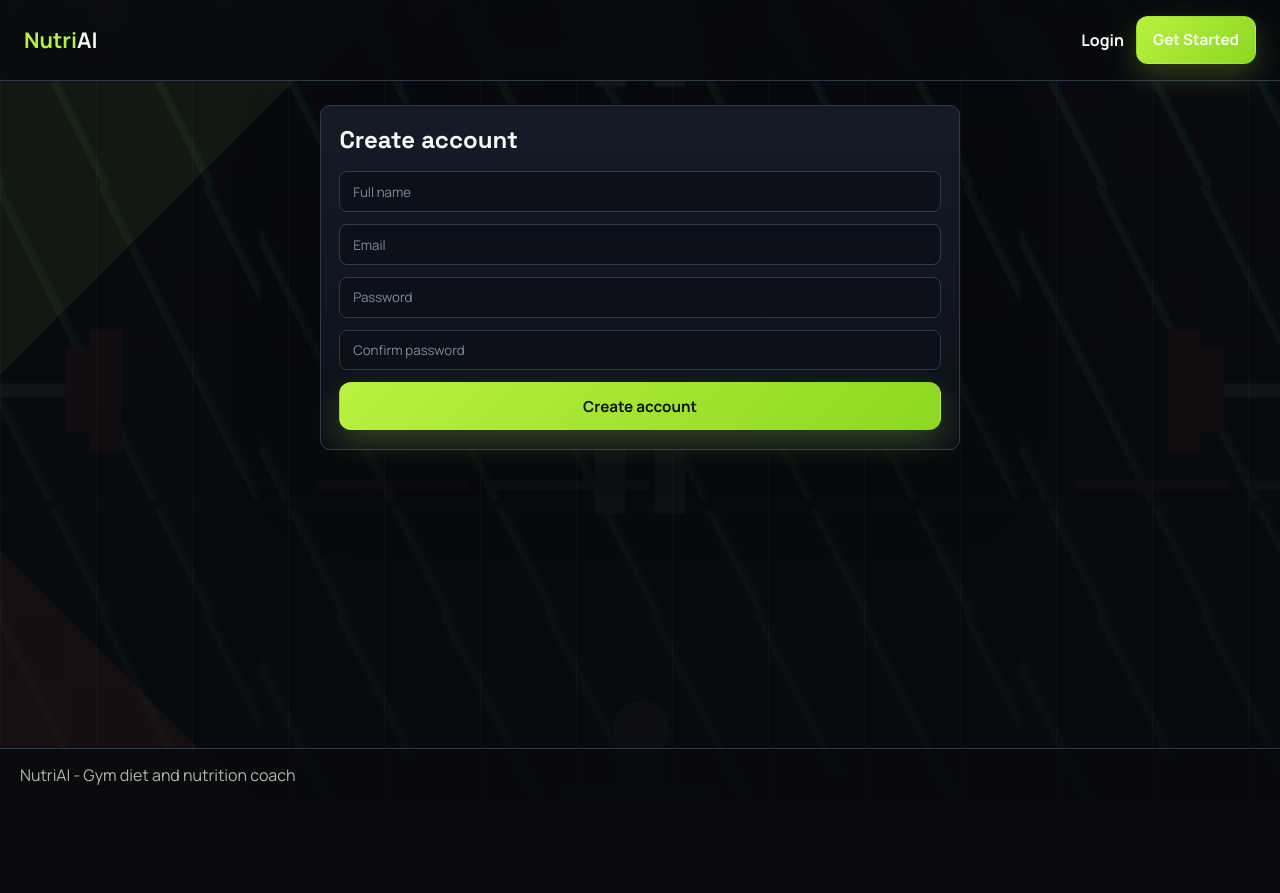
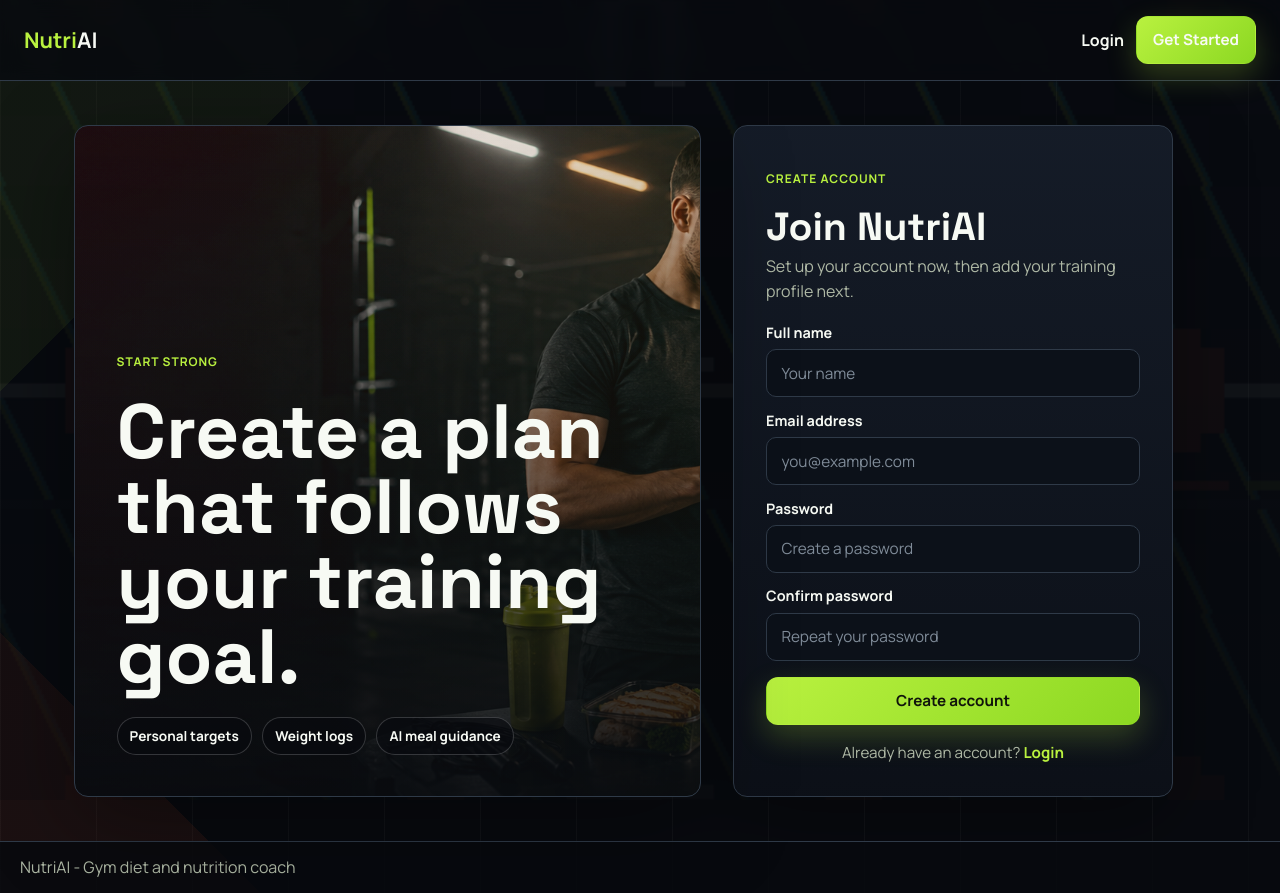
Before and after one commit to Pranav-Saraswat/NutriAI, a React (Vite) app in the folder frontend/: page /register in a window 1280 px wide. Before the commit the page ends 800 px from the top, so only its background shows below. Built offline with nearby package versions, Linux system fonts and the light colour scheme.

Commit message:
feat: revamp login and sign up page

```diff
--- a/frontend/src/pages/LoginPage.tsx
+++ b/frontend/src/pages/LoginPage.tsx
@@ -1,5 +1,6 @@
-import { useState } from "react";
-import { useNavigate } from "react-router-dom";
+import { type FormEvent, useState } from "react";
+import { Link, useNavigate } from "react-router-dom";
+import { isAxiosError } from "axios";
 import { api } from "../api/client";
 import { useAuth } from "../context/AuthContext";
 
@@ -8,10 +9,12 @@ export const LoginPage = () => {
   const { login } = useAuth();
   const [form, setForm] = useState({ email: "", password: "" });
   const [error, setError] = useState("");
+  const [isSubmitting, setIsSubmitting] = useState(false);
 
-  const handleSubmit = async (event) => {
+  const handleSubmit = async (event: FormEvent<HTMLFormElement>) => {
     event.preventDefault();
     setError("");
+    setIsSubmitting(true);
 
     try {
       const response = await api.post("/auth/login", form);
@@ -23,31 +26,75 @@ export const LoginPage = () => {
       } else {
         navigate("/chat");
       }
-    } catch (requestError) {
+    } catch (requestError: unknown) {
+      if (!isAxiosError(requestError)) {
+        setError("Login failed.");
+        return;
+      }
+
+      if (!requestError.response) {
+        setError("Cannot reach the API server. Start the backend on port 5000 and try again.");
+        return;
+      }
+
       setError(requestError.response?.data?.error || "Login failed.");
+    } finally {
+      setIsSubmitting(false);
     }
   };
 
   return (
-    <section className="card form-card">
-      <h2>Welcome back</h2>
-      <form onSubmit={handleSubmit} className="stack">
+    <section className="auth-shell">
+      <aside className="auth-panel" aria-hidden="true">
+        <p className="eyebrow">Welcome Back</p>
+        <h1>Pick up your nutrition plan where you left it.</h1>
+        <div className="auth-stats">
+          <span>Macro tracking</span>
+          <span>Goal-aware coaching</span>
+          <span>Progress check-ins</span>
+        </div>
+      </aside>
+
+      <form onSubmit={handleSubmit} className="card auth-card">
+        <div className="auth-heading">
+          <p className="eyebrow">Member Login</p>
+          <h2>Sign in to NutriAI</h2>
+          <p>Continue to your chat, profile, and daily nutrition targets.</p>
+        </div>
+
+        <label className="field">
+          <span>Email address</span>
           <input
             type="email"
-          placeholder="Email"
+            placeholder="you@example.com"
+            autoComplete="email"
             value={form.email}
             onChange={(event) => setForm((prev) => ({ ...prev, email: event.target.value }))}
             required
           />
+        </label>
+
+        <label className="field">
+          <span>Password</span>
           <input
             type="password"
-          placeholder="Password"
+            placeholder="Enter your password"
+            autoComplete="current-password"
             value={form.password}
             onChange={(event) => setForm((prev) => ({ ...prev, password: event.target.value }))}
             required
           />
-        {error ? <p className="error-text">{error}</p> : null}
-        <button className="solid-btn" type="submit">Login</button>
+        </label>
+
+        {error ? <p className="error-text auth-error">{error}</p> : null}
+
+        <button className="solid-btn auth-submit" type="submit" disabled={isSubmitting}>
+          {isSubmitting ? "Signing in..." : "Login"}
+        </button>
+
+        <p className="auth-switch">
+          New to NutriAI? <Link to="/register">Create an account</Link>
+        </p>
       </form>
     </section>
   );
--- a/frontend/src/pages/RegisterPage.tsx
+++ b/frontend/src/pages/RegisterPage.tsx
@@ -1,6 +1,6 @@
-import { useState } from "react";
+import { type FormEvent, useState } from "react";
 import { isAxiosError } from "axios";
-import { useNavigate } from "react-router-dom";
+import { Link, useNavigate } from "react-router-dom";
 import { api } from "../api/client";
 
 export const RegisterPage = () => {
@@ -12,10 +12,18 @@ export const RegisterPage = () => {
     confirm_password: "",
   });
   const [error, setError] = useState("");
+  const [isSubmitting, setIsSubmitting] = useState(false);
 
-  const handleSubmit = async (event) => {
+  const handleSubmit = async (event: FormEvent<HTMLFormElement>) => {
     event.preventDefault();
     setError("");
+
+    if (form.password !== form.confirm_password) {
+      setError("Passwords do not match.");
+      return;
+    }
+
+    setIsSubmitting(true);
 
     try {
       await api.post("/auth/register", form);
@@ -37,43 +45,89 @@ export const RegisterPage = () => {
         return;
       }
       setError(requestError.response?.data?.error || "Registration failed.");
+    } finally {
+      setIsSubmitting(false);
     }
   };
 
   return (
-    <section className="card form-card">
-      <h2>Create account</h2>
-      <form onSubmit={handleSubmit} className="stack">
+    <section className="auth-shell register-shell">
+      <aside className="auth-panel" aria-hidden="true">
+        <p className="eyebrow">Start Strong</p>
+        <h1>Create a plan that follows your training goal.</h1>
+        <div className="auth-stats">
+          <span>Personal targets</span>
+          <span>Weight logs</span>
+          <span>AI meal guidance</span>
+        </div>
+      </aside>
+
+      <form onSubmit={handleSubmit} className="card auth-card">
+        <div className="auth-heading">
+          <p className="eyebrow">Create Account</p>
+          <h2>Join NutriAI</h2>
+          <p>Set up your account now, then add your training profile next.</p>
+        </div>
+
+        <label className="field">
+          <span>Full name</span>
           <input
             type="text"
-          placeholder="Full name"
+            placeholder="Your name"
+            autoComplete="name"
             value={form.name}
             onChange={(event) => setForm((prev) => ({ ...prev, name: event.target.value }))}
             required
           />
+        </label>
+
+        <label className="field">
+          <span>Email address</span>
           <input
             type="email"
-          placeholder="Email"
+            placeholder="you@example.com"
+            autoComplete="email"
             value={form.email}
             onChange={(event) => setForm((prev) => ({ ...prev, email: event.target.value }))}
             required
           />
+        </label>
+
+        <label className="field">
+          <span>Password</span>
           <input
             type="password"
-          placeholder="Password"
+            placeholder="Create a password"
+            autoComplete="new-password"
+            minLength={6}
             value={form.password}
             onChange={(event) => setForm((prev) => ({ ...prev, password: event.target.value }))}
             required
           />
+        </label>
+
+        <label className="field">
+          <span>Confirm password</span>
           <input
             type="password"
-          placeholder="Confirm password"
+            placeholder="Repeat your password"
+            autoComplete="new-password"
+            minLength={6}
             value={form.confirm_password}
             onChange={(event) => setForm((prev) => ({ ...prev, confirm_password: event.target.value }))}
             required
           />
-        {error ? <p className="error-text">{error}</p> : null}
-        <button className="solid-btn" type="submit">Create account</button>
+        </label>
+
+        {error ? <p className="error-text auth-error">{error}</p> : null}
+
+        <button className="solid-btn auth-submit" type="submit" disabled={isSubmitting}>
+          {isSubmitting ? "Creating account..." : "Create account"}
+        </button>
+
+        <p className="auth-switch">
+          Already have an account? <Link to="/login">Login</Link>
+        </p>
       </form>
     </section>
   );
--- a/frontend/src/styles/app.css
+++ b/frontend/src/styles/app.css
@@ -334,6 +334,13 @@ h4 {
   font-size: 0.95rem;
 }
 
+.solid-btn:disabled,
+.ghost-btn:disabled {
+  cursor: not-allowed;
+  filter: grayscale(0.25);
+  opacity: 0.7;
+}
+
 .solid-btn {
   background: linear-gradient(135deg, var(--primary), var(--primary-strong));
   color: #10140b;
@@ -363,6 +370,131 @@ h4 {
   margin: 0 auto;
 }
 
+.auth-shell {
+  min-height: calc(100vh - 190px);
+  display: grid;
+  grid-template-columns: minmax(0, 0.95fr) minmax(360px, 440px);
+  gap: clamp(1rem, 3vw, 2rem);
+  align-items: stretch;
+  padding: clamp(0.35rem, 2vw, 1.25rem) 0;
+}
+
+.auth-panel {
+  min-height: 620px;
+  border: 1px solid var(--line);
+  border-radius: 14px;
+  overflow: hidden;
+  padding: clamp(1.25rem, 4vw, 2.6rem);
+  display: flex;
+  flex-direction: column;
+  justify-content: flex-end;
+  position: relative;
+  background:
+    linear-gradient(180deg, rgba(8, 10, 15, 0.06), rgba(8, 10, 15, 0.9)),
+    linear-gradient(115deg, rgba(185, 241, 63, 0.1), rgba(52, 211, 204, 0.08)),
+    url("../assets/meal-prep-training.png") center / cover no-repeat,
+    var(--surface);
+  box-shadow: 0 26px 90px rgba(0, 0, 0, 0.38);
+}
+
+.register-shell .auth-panel {
+  background:
+    linear-gradient(180deg, rgba(8, 10, 15, 0.08), rgba(8, 10, 15, 0.9)),
+    linear-gradient(115deg, rgba(255, 90, 44, 0.12), rgba(185, 241, 63, 0.08)),
+    url("../assets/gym-nutrition-hero.png") center / cover no-repeat,
+    var(--surface);
+}
+
+.auth-panel h1 {
+  max-width: 720px;
+  margin-top: 0.75rem;
+  font-size: clamp(2.1rem, 6vw, 4.9rem);
+  line-height: 0.98;
+}
+
+.auth-stats {
+  display: flex;
+  flex-wrap: wrap;
+  gap: 0.65rem;
+  margin-top: 1.4rem;
+}
+
+.auth-stats span {
+  border: 1px solid rgba(255, 255, 255, 0.18);
+  border-radius: 999px;
+  padding: 0.55rem 0.75rem;
+  background: rgba(8, 10, 15, 0.58);
+  color: var(--ink);
+  font-weight: 800;
+  font-size: 0.85rem;
+}
+
+.auth-card {
+  align-self: center;
+  border-radius: 14px;
+  padding: clamp(1.2rem, 3vw, 2rem);
+}
+
+.auth-heading {
+  display: grid;
+  gap: 0.45rem;
+  margin-bottom: 1.2rem;
+}
+
+.auth-heading h2 {
+  font-size: clamp(1.8rem, 4vw, 2.45rem);
+  line-height: 1.05;
+}
+
+.auth-heading p:not(.eyebrow),
+.auth-switch {
+  margin: 0;
+  color: var(--muted);
+  line-height: 1.55;
+}
+
+.field {
+  display: grid;
+  gap: 0.45rem;
+  margin-top: 0.85rem;
+}
+
+.field span {
+  color: var(--ink);
+  font-weight: 800;
+  font-size: 0.9rem;
+}
+
+.auth-error {
+  border: 1px solid rgba(255, 107, 107, 0.36);
+  border-radius: 10px;
+  padding: 0.7rem 0.8rem;
+  margin-top: 0.9rem;
+  background: rgba(255, 107, 107, 0.08);
+}
+
+.auth-submit {
+  width: 100%;
+  margin-top: 1rem;
+  min-height: 48px;
+}
+
+.auth-switch {
+  margin-top: 1rem;
+  text-align: center;
+  font-size: 0.95rem;
+}
+
+.auth-switch a {
+  color: var(--primary);
+  font-weight: 800;
+  text-decoration: none;
+}
+
+.auth-switch a:hover {
+  text-decoration: underline;
+}
+
 .stack {
   display: grid;
   gap: 0.75rem;
@@ -374,11 +506,22 @@ select,
 textarea {
   width: 100%;
   border: 1px solid var(--line);
-  border-radius: 8px;
-  padding: 0.65rem 0.8rem;
+  border-radius: 10px;
+  padding: 0.78rem 0.9rem;
   background: #0c1119;
   color: var(--ink);
   font-family: inherit;
+  font-size: 0.96rem;
+  outline: none;
+  transition: border-color 150ms ease, box-shadow 150ms ease, background 150ms ease;
+}
+
+input:focus,
+select:focus,
+textarea:focus {
+  border-color: rgba(185, 241, 63, 0.72);
+  box-shadow: 0 0 0 4px rgba(185, 241, 63, 0.12);
+  background: #101722;
 }
 
 input::placeholder,
@@ -612,4 +755,32 @@ textarea {
   .grid-3 {
     grid-template-columns: 1fr;
   }
+
+  .auth-shell {
+    grid-template-columns: 1fr;
+  }
+
+  .auth-panel {
+    min-height: 340px;
+  }
 }
+
+@media (max-width: 620px) {
+  .auth-shell {
+    min-height: auto;
+    padding: 0;
+  }
+
+  .auth-panel {
+    min-height: 240px;
+    border-radius: 12px;
+  }
+
+  .auth-card {
+    border-radius: 12px;
+  }
+
+  .auth-stats {
+    display: none;
+  }
+}
```
Lines whose indentation alone changed are shown as unchanged.
